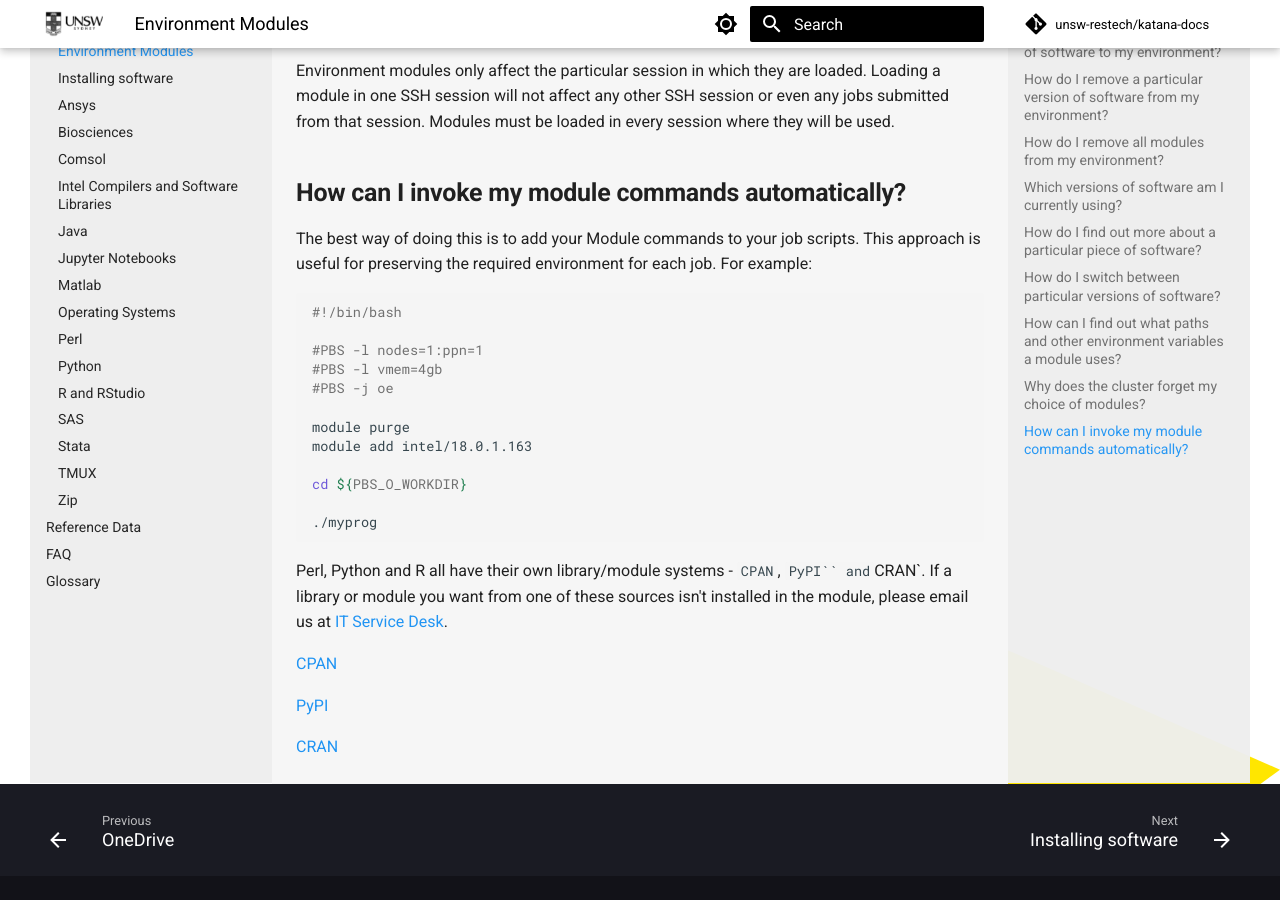
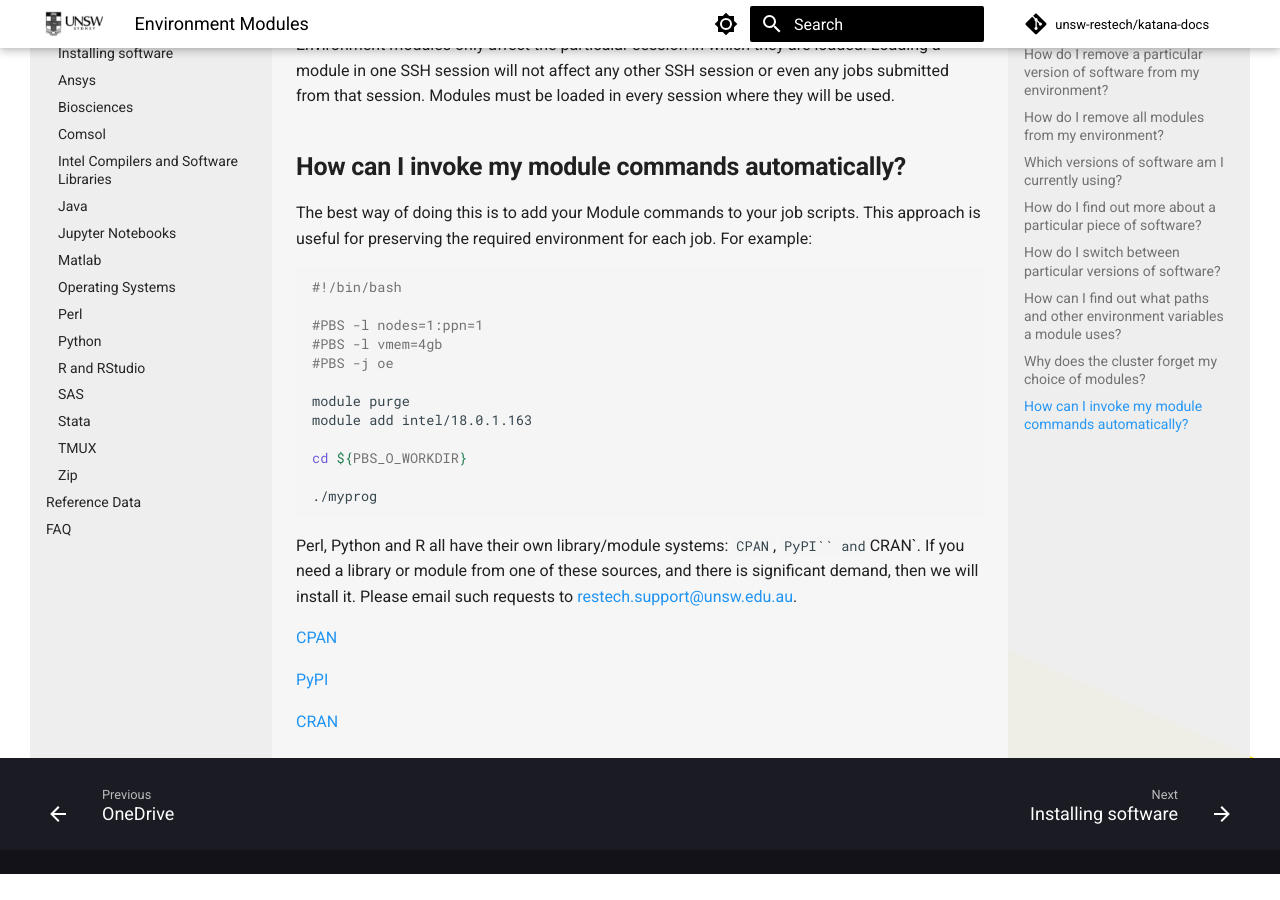
Before and after one commit to unsw-restech/unsw-restech.github.io, an MkDocs documentation site: the page built from docs/software/environment_modules.md, in a window 1280 px wide and 900 px high, scrolled down 2589 px. Built offline with MkDocs 1.6.1 and Material for MkDocs 9.7.7, drawn with Linux system fonts in a browser that asks for light colours; comment, search, counter and statistics services are not loaded; after the commit the page ends 3463 px from its top, so only the background shows below that; some of the changed text lies outside the part shown.

Commit message:
Update environment_modules.md

````diff
--- a/docs/software/environment_modules.md
+++ b/docs/software/environment_modules.md
@@ -24,8 +24,7 @@
 
 ## What if the software that I want is not on the list?
 
-
-If you require software installed on the cluster, email the [IT Service Centre](mailto:ITServiceCentre@unsw.edu.au) detailing the software that you would like installed and that you would like to have it installed on Katana. Please include links and desired version numbers.
+If you require software installed on Katana then please email the details to [restech.support@unsw.edu.au](mailto:restech.support@unsw.edu.au) including URLs and desired version numbers.
 
 ## How do I add a particular version of software to my environment?
 
@@ -127,7 +126,7 @@
 ./myprog
 ```
 
-Perl, Python and R all have their own library/module systems - `CPAN`, `PyPI`` and `CRAN`. If a library or module you want from one of these sources isn't installed in the module, please email us at [IT Service Desk](mailto:ITServiceCentre@unsw.edu.au?subject=Katana Software Install).
+Perl, Python and R all have their own library/module systems: `CPAN`, `PyPI`` and `CRAN`. If you need a library or module from one of these sources, and there is significant demand, then we will install it.  Please email such requests to [restech.support@unsw.edu.au](mailto:restech.support@unsw.edu.au?subject=Katana Software Install).
 
 [CPAN](https://www.cpan.org/)
 
````
